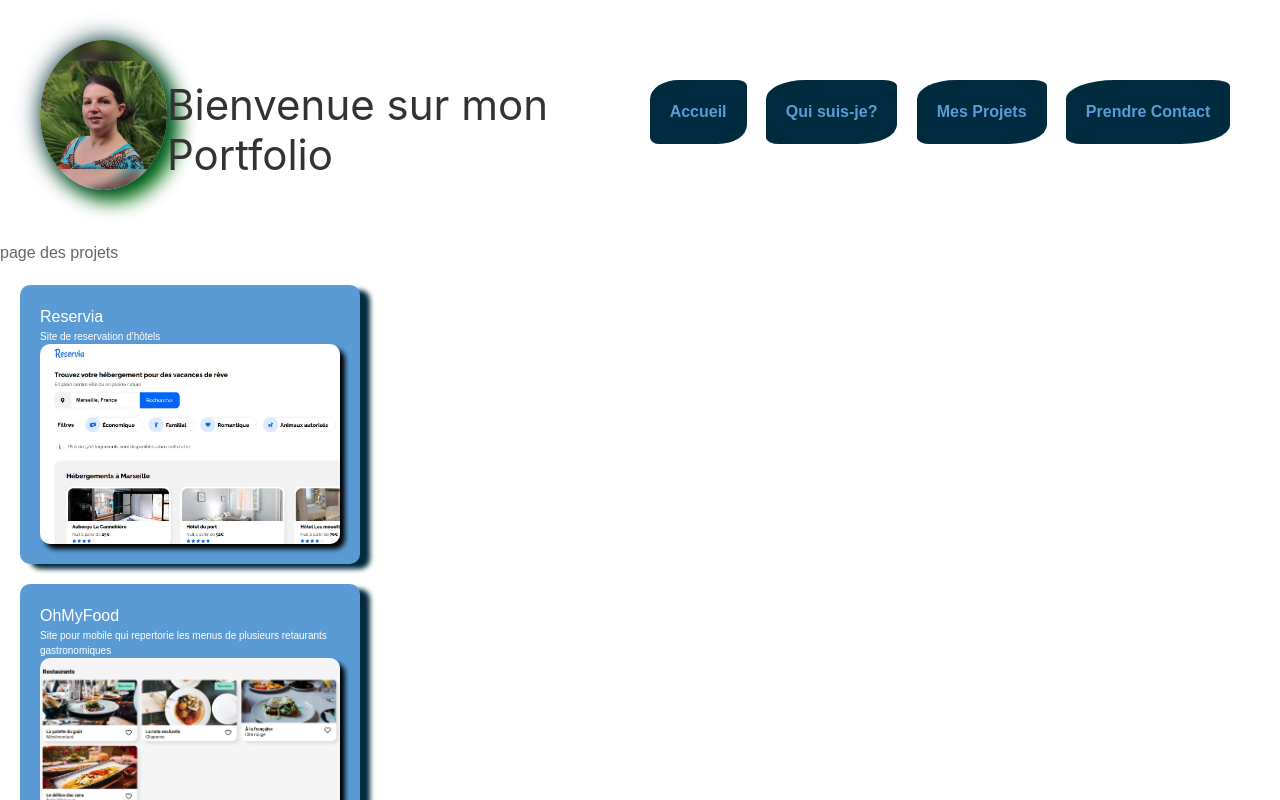
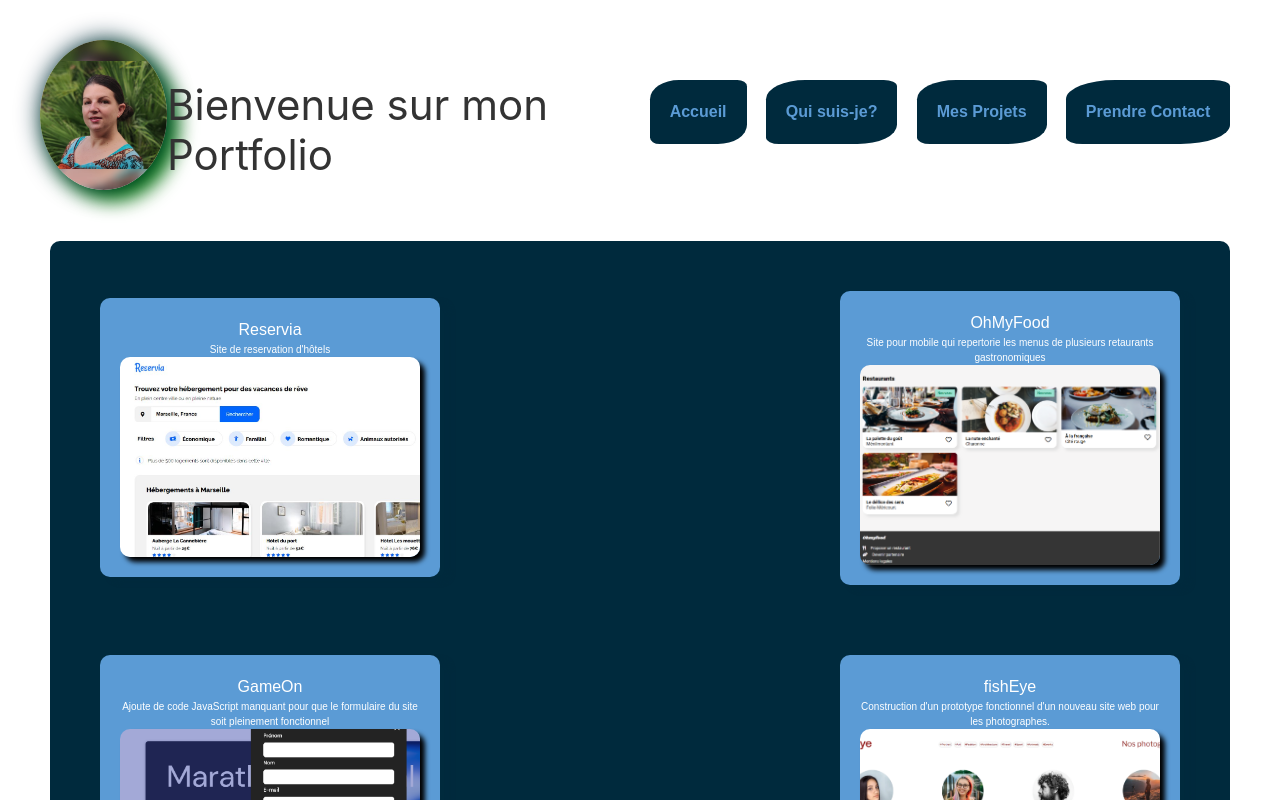
Before and after one commit to melaniemdm/portfolio-melanie-mdm, a React (Create React App) app: page /projets in a window 1280 px wide. Shown: the top 800 px of the page. Built offline with nearby package versions, Linux system fonts and the light colour scheme.

Commit message:
fix(css & js) positionnement liste des projets

```diff
--- a/src/components/Projets/index.js
+++ b/src/components/Projets/index.js
@@ -4,6 +4,7 @@ import '../../components/Projets/style.scss';
 function Projets(props) {
 
     return (
+
         <div className="containerListCardProjet">
      <div className="card">
        <div className="titleProjet"> {props.projet.title} </div>
--- a/src/components/Projets/style.scss
+++ b/src/components/Projets/style.scss
@@ -1,5 +1,18 @@
 @import '../../styles/communs.scss';
-
+.containerListe {
+    background-color: $blue;
+    display: flex;
+    justify-content:space-between;
+  flex-wrap: wrap;
+  align-items: center;
+  text-align: center;
+  gap: 30px;
+margin-left:50px;
+margin-right:50px;
+margin-bottom: 50px;
+border-radius:10px;
+padding: 30px;
+}
 .containerListCardProjet{
     background-color: $blueLight;
     border-radius:10px;
@@ -30,3 +43,8 @@ box-shadow: 5px 5px 5px black;
 .describe{
     font-size:10px;
 }
+@media #{$medium-down} {
+    .containerListe {
+        padding-left: 0px;
+    }
+}
--- a/src/pages/Projets/index.js
+++ b/src/pages/Projets/index.js
@@ -1,14 +1,14 @@
 import Projets from '../../components/Projets';
 import { listeDesProjets} from '../../datas/projetsListe.js';
-
+import "../../components/Projets/style.scss";
 
 function ProjetsPage(){
 
     return (
         <div>
-page des projets
 
-<div id="containerListe">{listeDesProjets.map(projet=> <Projets key={projet.id} projet={projet}/>)}   </div>
+
+<div className="containerListe">{listeDesProjets.map(projet=> <Projets key={projet.id} projet={projet}/>)}   </div>
         </div>
     )
 }
```
